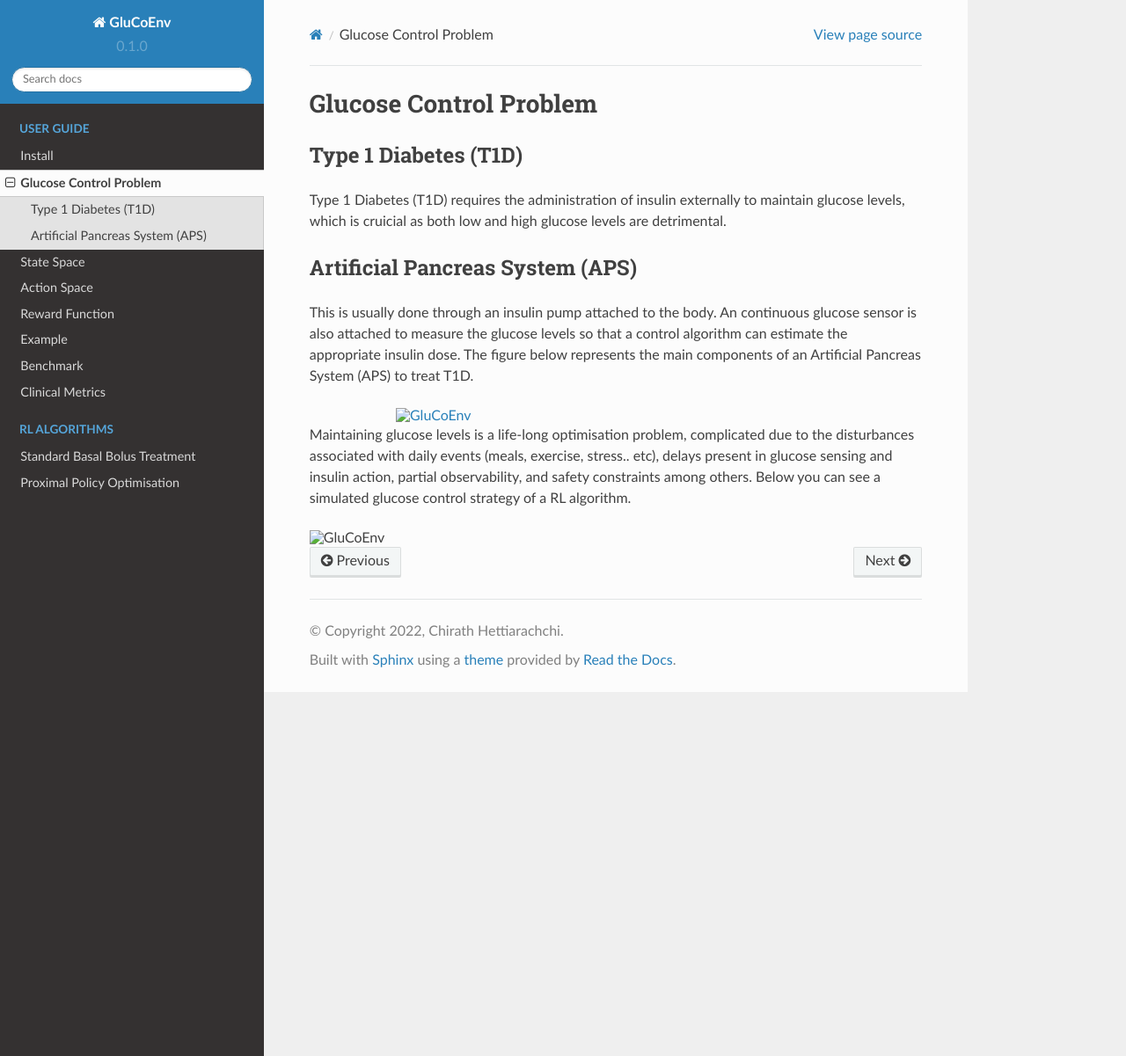
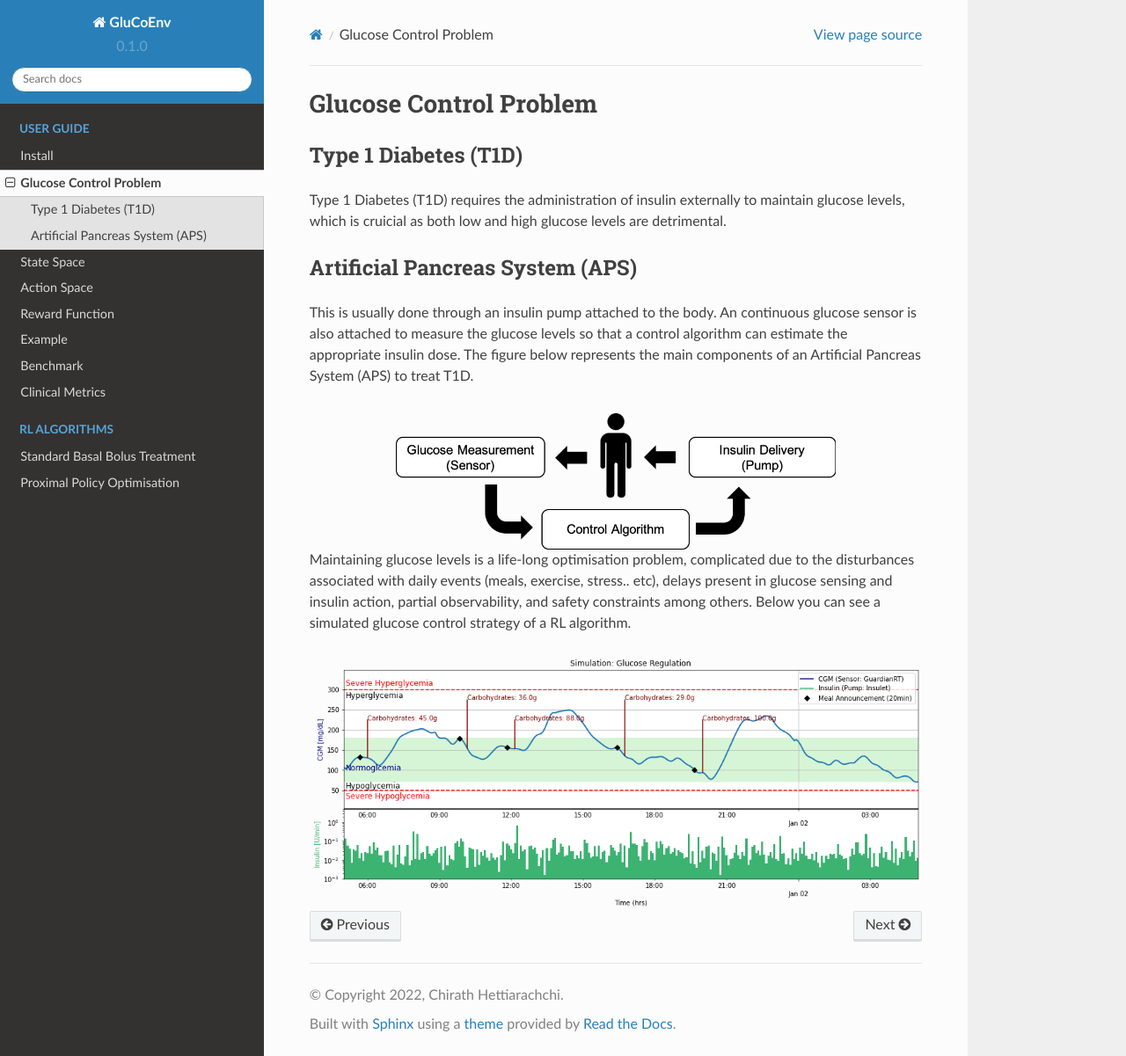
Before and after one commit to RL4H/GluCoEnv, a Sphinx documentation site: the page built from docs/source/guide/problem.rst, in a window 1280 px wide and 1201 px high. Shown: the whole window at 88% size. Built offline with Sphinx 7.4.7 and the Read the Docs theme 2.0.0, drawn with Linux system fonts in a browser that asks for light colours; pages that are not in the unit, such as notebooks, are missing from menus.

Commit message:
Update problem.rst

```diff
--- a/docs/source/guide/problem.rst
+++ b/docs/source/guide/problem.rst
@@ -14,13 +14,13 @@ Artificial Pancreas System (APS)
 
 This is usually done through an insulin pump attached to the body. An continuous glucose sensor is also attached to measure the glucose levels so that a control algorithm can estimate the appropriate insulin dose. The figure below represents the main components of an Artificial Pancreas System (APS) to treat T1D.
 
-.. image:: _static/img/sys.png
+.. image:: ../_static/img/sys.png
    :width: 500
-   :alt: GluCoEnv
+   :alt: Artificial Pancreas System
    :align: center
 
 Maintaining glucose levels is a life-long optimisation problem, complicated due to the disturbances associated with daily events (meals, exercise, stress.. etc), delays present in glucose sensing and insulin action, partial observability, and safety constraints among others. Below you can see a simulated glucose control strategy of a RL algorithm.
 
-.. image:: _static/img/glucose.png
-   :alt: GluCoEnv
+.. image:: ../_static/img/glucose.png
+   :alt: Glucose
    :align: center
```
